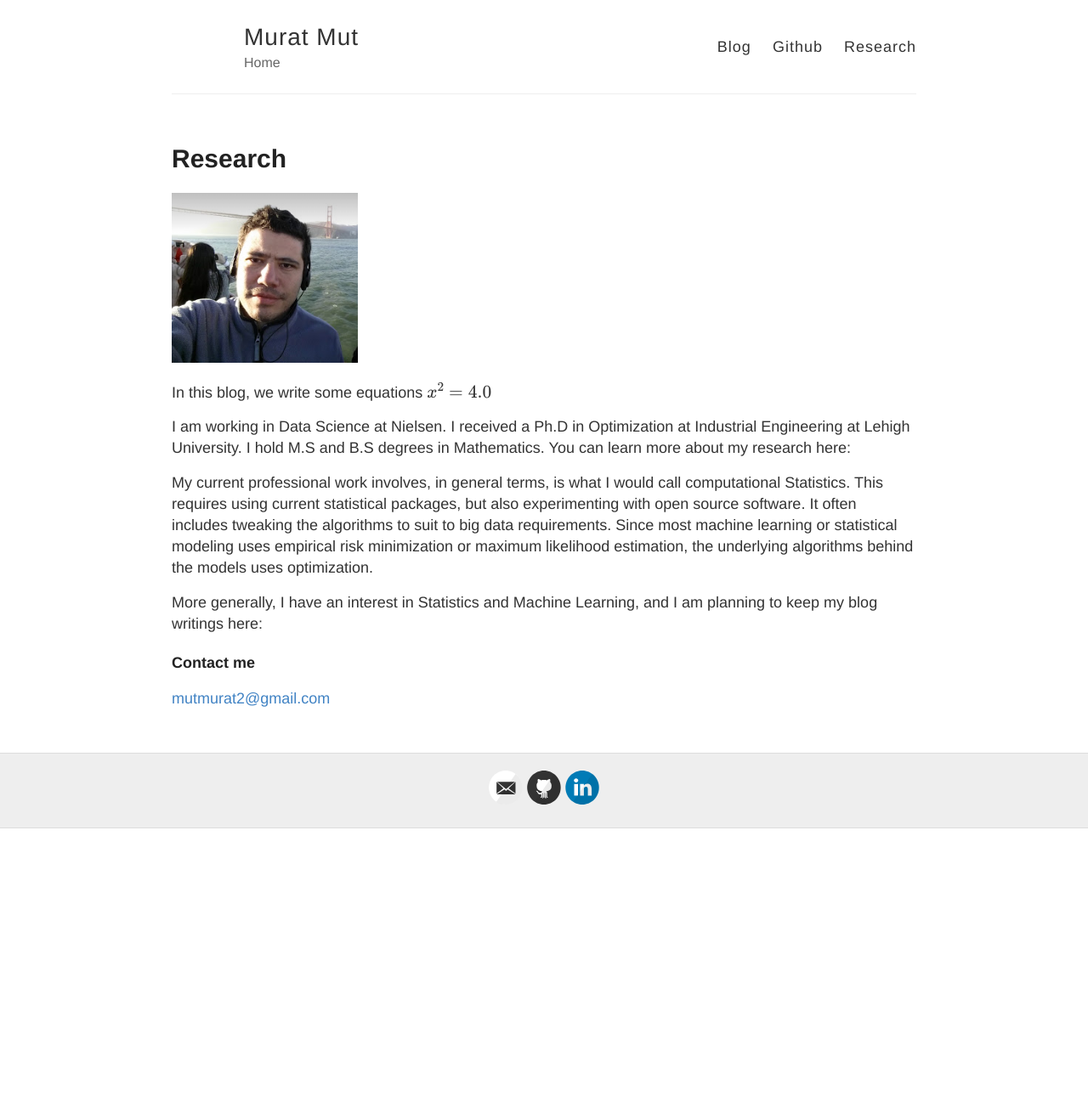
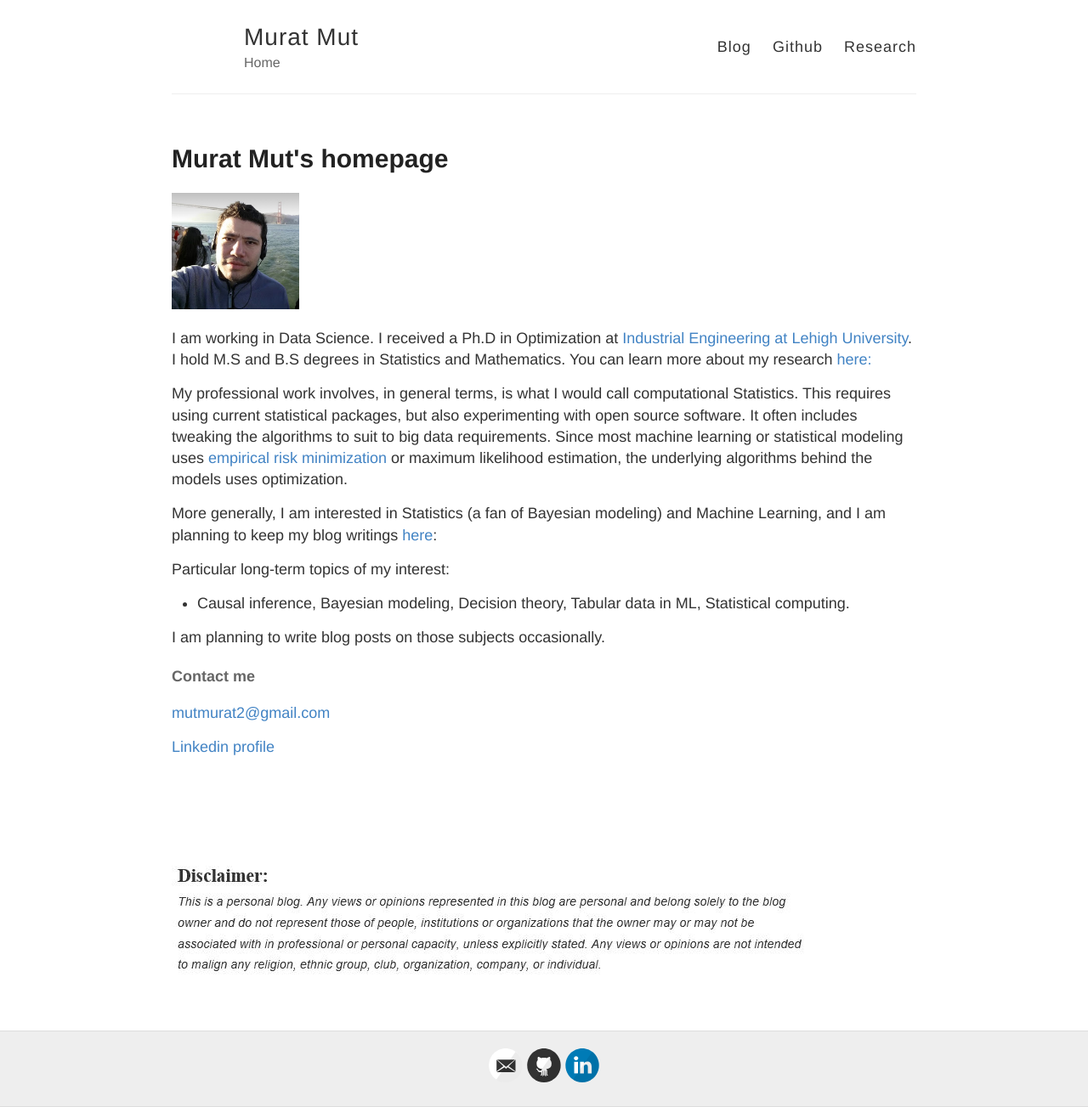
Before and after one commit to muratmut/muratmut.github.io, a Jekyll site: the page built from another.md, in a window 1280 px wide. Shown: the whole page at 85% size. Built offline with Jekyll 4.4.1, drawn with Linux system fonts in a browser that asks for light colours; formulas are drawn with MathJax 3; before the commit the page ends 975 px from its top, so only the background shows below that.

Commit message:
Update another.md

```diff
--- a/another.md
+++ b/another.md
@@ -1,22 +1,32 @@
 ---
 layout: page
-title: Research
+title: Murat Mut's homepage
 permalink: /another/
 ---
-<script src="https://cdn.mathjax.org/mathjax/latest/MathJax.js?config=TeX-AMS-MML_HTMLorMML" type="text/javascript"></script>
 
-![Test Image 1](https://muratmut.github.io/images/capture.png){:height="25%" width="25%"}
+<img src="../images/capture.PNG" alt="photo" width="150" />
 
-In this blog, we write some equations $$x^2=4.0$$
+I am working in Data Science. I received a Ph.D in Optimization at
+[Industrial Engineering at Lehigh University](https://engineering.lehigh.edu/ise). I hold M.S and B.S degrees in Statistics and Mathematics.
+You can learn more about my research [here:](https://muratmut.github.io/research/)
 
-I am working in Data Science at Nielsen. I received a Ph.D in Optimization at Industrial Engineering at Lehigh University. I hold M.S and B.S degrees in Mathematics. You can learn more about my research here:
+My professional work involves, in general terms, is what I would call computational Statistics. This requires using current statistical packages, but also experimenting with open source software. It often includes tweaking the algorithms to suit to big data requirements. Since most machine learning or statistical modeling uses [empirical risk minimization](https://en.wikipedia.org/wiki/Empirical_risk_minimization) or maximum likelihood estimation, the underlying algorithms behind the models uses optimization.
 
-My current professional work involves, in general terms, is what I would call computational Statistics. This requires using current statistical packages, but also experimenting with open source software. It often includes tweaking the algorithms to suit to big data requirements. Since most machine learning or statistical modeling uses empirical risk minimization or maximum likelihood estimation, the underlying algorithms behind the models uses optimization.
+More generally, I am interested in Statistics (a fan of Bayesian modeling) and Machine Learning, and I am planning to keep my blog writings [here](https://muratmut.github.io/blog/):
 
-More generally, I have an interest in Statistics and Machine Learning, and I am planning to keep my blog writings here:
+Particular long-term topics of my interest:
+- Causal inference, Bayesian modeling, Decision theory, Tabular data in ML, Statistical computing.
+
+I am planning to write blog posts on those subjects occasionally.
 
 
 
-##### Contact me
+#### Contact me
+[mutmurat2@gmail.com](mailto:mutmurat2@gmail.com)
 
-[mutmurat2@gmail.com](mailto:mutmurat2@gmail.com)
+[Linkedin profile](https://www.linkedin.com/in/murat-mut-060b8348/)
+
+
+
+
+<img src="../images/disclaimer.JPG" alt="disclaimer"/>
```
